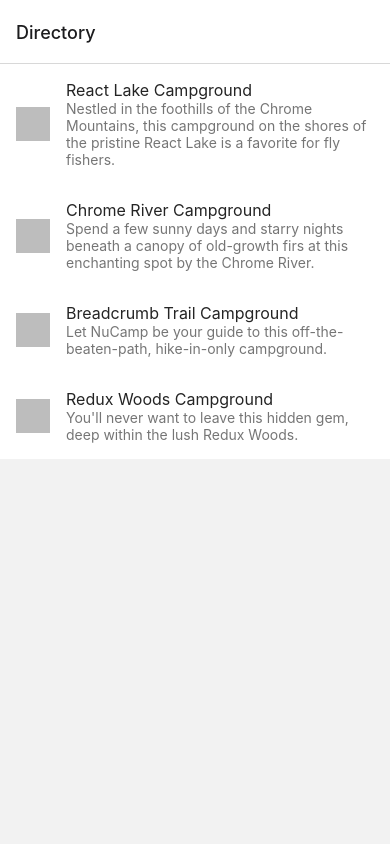
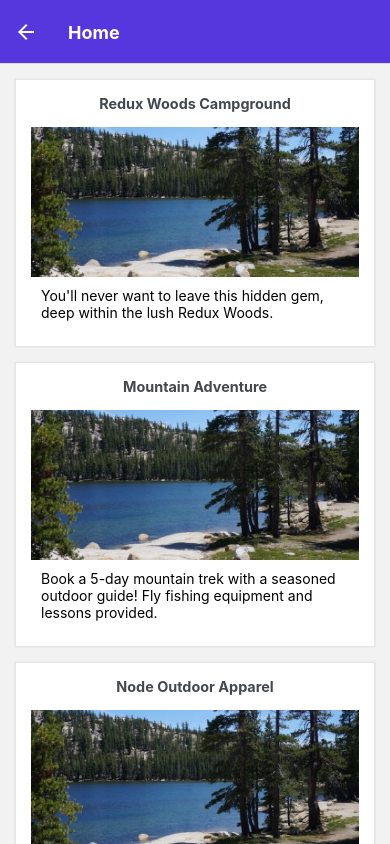
Before and after one commit to ejw773/nc-react-native-3, a React Native app: screen /Home in a window 390 px wide. Built offline with nearby package versions, Linux system fonts and the light colour scheme.

Commit message:
adds home screen

```diff
--- a/App.js
+++ b/App.js
@@ -4,16 +4,51 @@ import { createNativeStackNavigator } from '@react-navigation/native-stack';
 import Main from './components/MainComponent'
 import Directory from './components/DirectoryComponent';
 import CampsiteInfo from './components/CampsiteInfoComponent'
+import Home from './components/HomeComponent';
 
 const Stack = createNativeStackNavigator();
 
 function App() {
   return (
     <NavigationContainer>
-      <Stack.Navigator initialRouteName="Directory">
-        <Stack.Screen name='Directory' component={Directory} />
-        <Stack.Screen name="Main" component={Main} />
-        <Stack.Screen name="Campsite" component={CampsiteInfo} />
+      <Stack.Navigator
+        initialRouteName="Directory"
+        screenOptions={{
+          headerStyle: {
+            backgroundColor: '#5637DD'
+          },
+          headerTintColor: '#fff',
+          headerTitleStyle: {
+            fontWeight: 'bold',
+            color: '#fff'
+          }
+        }}
+      >
+        <Stack.Screen
+          name='Home'
+          component={Home}
+          options={{
+
+          }}
+        />
+        <Stack.Screen
+          name='Directory'
+          component={Directory}
+          options={{
+            title: 'Directory Screen'
+          }}
+        />
+        <Stack.Screen
+          name="Main"
+          component={Main}
+        />
+        <Stack.Screen
+          name="Campsite"
+          component={CampsiteInfo}
+          options={{
+            title: 'Campsite',
+          }}
+        />
       </Stack.Navigator>
     </NavigationContainer>
   );
--- a/components/CampsiteInfoComponent.js
+++ b/components/CampsiteInfoComponent.js
@@ -5,7 +5,6 @@ import { CAMPSITES } from '../shared/campsites';
 import lakeImage from './images/react-lake.jpg'
 
 const RenderCampsite = ({campsite}) => {
-    console.log(campsite);
     if (campsite) {
         return (
             <Card>
@@ -25,9 +24,9 @@ const RenderCampsite = ({campsite}) => {
     return <View />
 }
 
-const CampsiteInfo = () => {
+const CampsiteInfo = ({ route, navigation }) => {
+    const campsiteId = route.params.id
     const [campsites, updateCampsites] = useState({CAMPSITES});
-    const campsiteId = 1;
     const campsite = campsites.CAMPSITES.filter(campsite => campsite.id === campsiteId)[0];
     return (
         <RenderCampsite campsite={campsite} />
--- a/components/DirectoryComponent.js
+++ b/components/DirectoryComponent.js
@@ -2,26 +2,23 @@ import React, { useState } from 'react';
 import { FlatList } from 'react-native';
 import { ListItem, Avatar } from 'react-native-elements';
 import { CAMPSITES } from '../shared/campsites';
-import Image from './images/react-lake.jpg';
 
 const Directory = ({ navigation }) => {
     const [campsites, setCampsites] = useState(CAMPSITES)
 
     const renderDirectoryItem = ({item}) => {
         return (
-            <ListItem button onPress={() => navigation.navigate('Campsite')}>
+            <ListItem
+                button onPress={() => navigation.navigate('Campsite', {
+                    id: item.id
+                })}
+            >
                 <Avatar source={require('./images/react-lake.jpg')} />
                 <ListItem.Content>
                     <ListItem.Title>{item.name}</ListItem.Title>
                     <ListItem.Subtitle>{item.description}</ListItem.Subtitle>
                 </ListItem.Content>
             </ListItem>
-            // <ListItem
-            //     title={item.name}
-            //     // subtitle={item.description}
-            //     // onPress={() => navigate('CampsiteInfo', { campsiteId: item.id })}
-            //     // leftAvatar={{ source: Image }}
-            // />
         )
     }
     return (
--- /dev/null
+++ b/components/HomeComponent.js
@@ -0,0 +1,51 @@
+import React, { useState } from 'react';
+import { View, Text, ScrollView, StyleSheet } from 'react-native';
+import { Card } from 'react-native-elements';
+import { CAMPSITES } from '../shared/campsites';
+import { PROMOTIONS } from '../shared/promotions';
+import { PARTNERS } from '../shared/partners';
+
+const RenderItem = ({item}) => {
+    if (item) {
+        return (
+            <Card>
+                <Card.Title>{item.name}</Card.Title>
+                <Card.Image
+                    source={require('./images/react-lake.jpg')}
+                />
+                <Text style={styles.textStyle}>
+                    {item.description}
+                </Text>
+            </Card>
+        )
+    }
+    return <View />;
+}
+
+const Home = () => {
+    const [campsites, setCampsites] = useState(CAMPSITES);
+    const [promotions, setPromotions] = useState(PROMOTIONS);
+    const [partners, setPartners] = useState(PARTNERS);
+
+    return (
+        <ScrollView>
+            <RenderItem
+                item={campsites.filter(campsite => campsite.featured)[0]}
+            />
+            <RenderItem
+                item={promotions.filter(promotion => promotion.featured)[0]}
+            />
+            <RenderItem
+                item={partners.filter(partner => partner.featured)[0]}
+            />
+        </ScrollView>
+    )
+}
+
+const styles = StyleSheet.create({
+    textStyle: {
+        margin: 10
+    }
+});
+
+export default Home;
--- a/components/MainComponent.js
+++ b/components/MainComponent.js
@@ -2,7 +2,6 @@ import React from 'react';
 import { View, Text, StyleSheet } from 'react-native';
 
 const Main = ({ navigation }) => {
-    console.log(navigation);
     return (
       <View style={styles.viewStyle}>
         <Text>Home Screen</Text>
```
